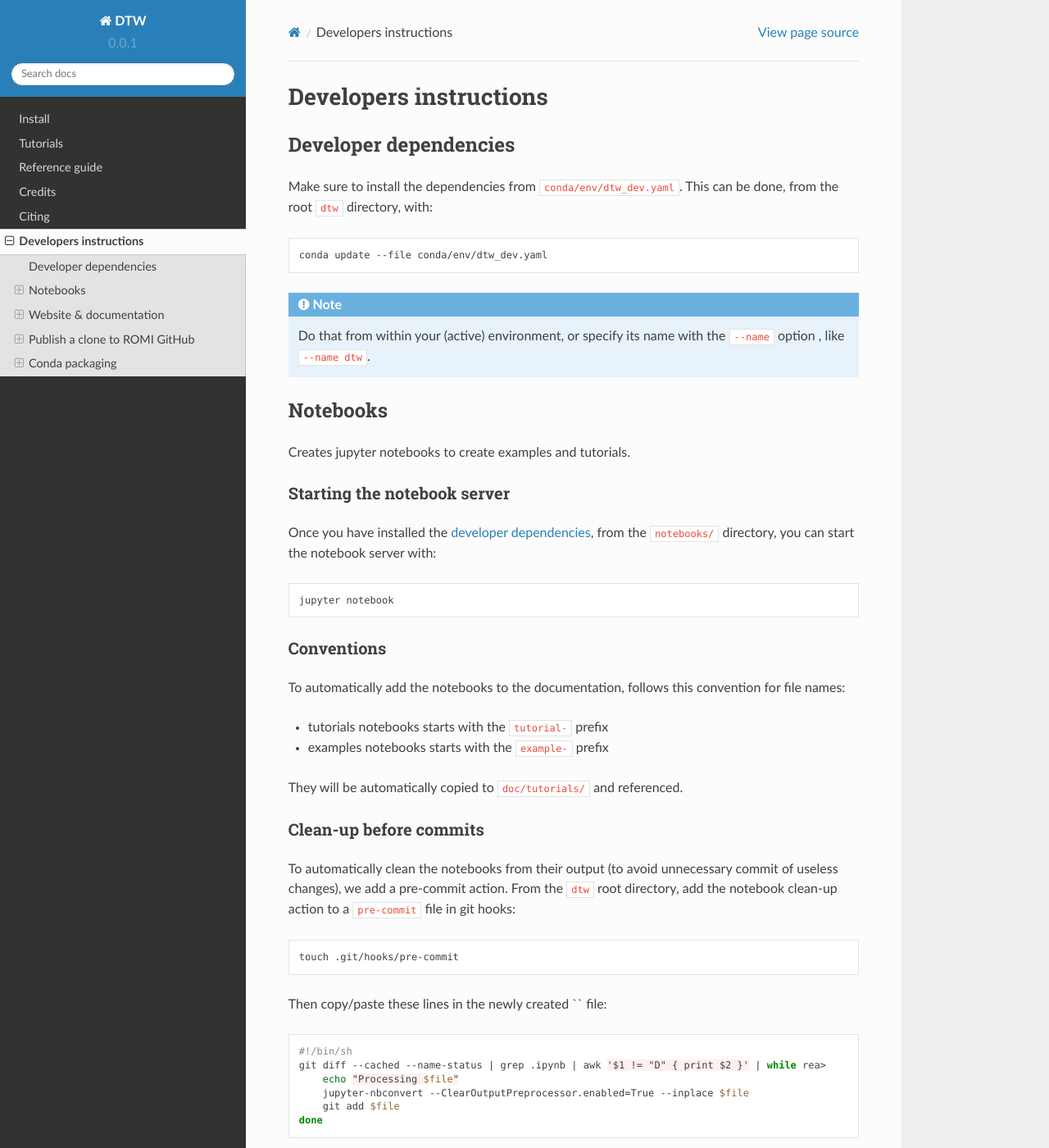
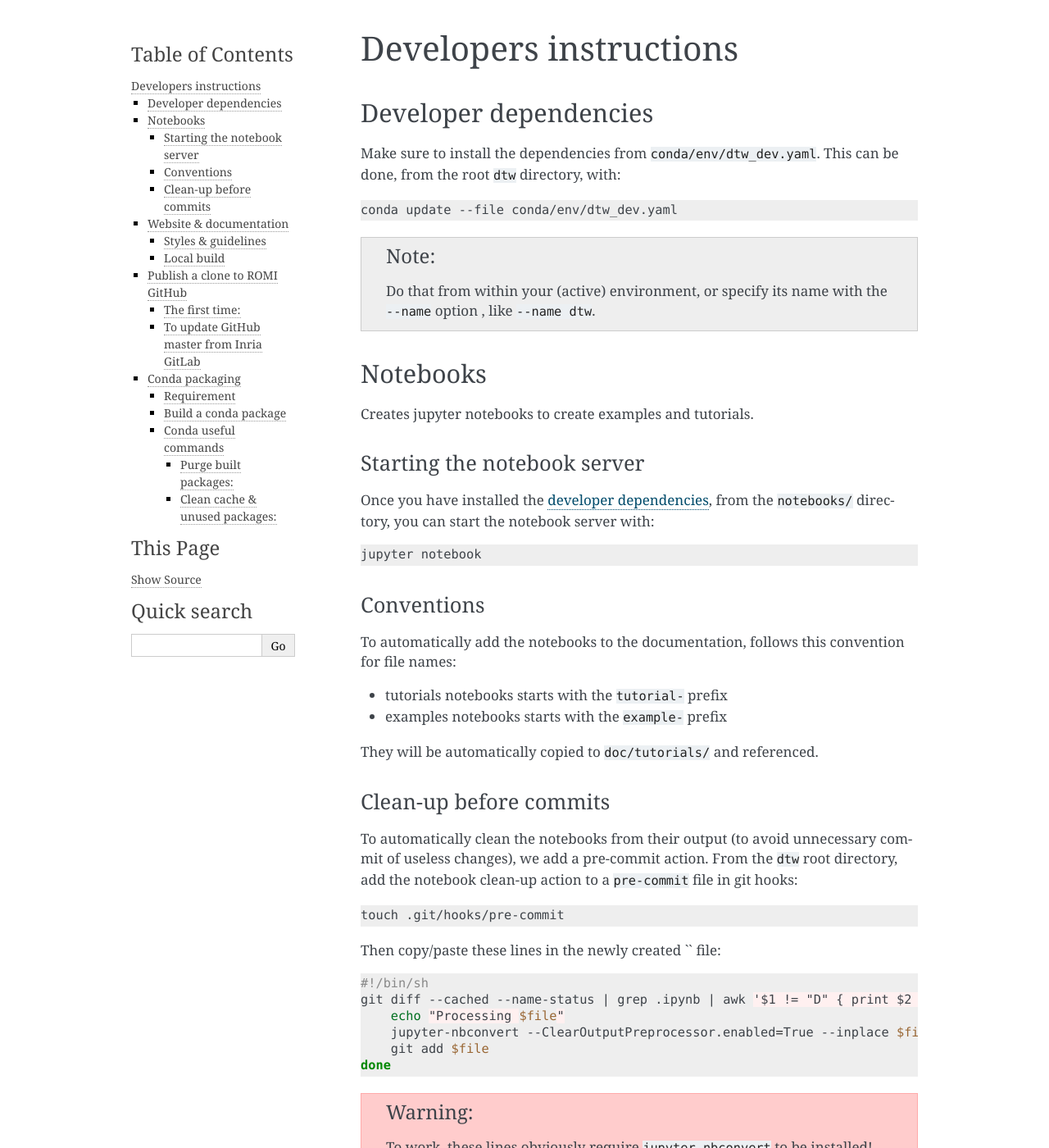
Before and after one commit to romi/dtw, a Sphinx documentation site: the page built from doc/source/developers.md, in a window 1280 px wide and 1400 px high. Shown: the whole window at 82% size. Built offline with Sphinx 7.4.7, drawn with Linux system fonts in a browser that asks for light colours; a script that is not in the unit is left out; comment, search, counter and statistics services are not loaded; the version number is read from the project's files by our own code; some of the changed text lies outside the part shown.

Commit message:
I hope it will fix it!

````diff
--- a/doc/source/_static/alabaster_custom.css
+++ b/doc/source/_static/alabaster_custom.css
@@ -1,11 +1,14 @@
 div.document {
     width: auto;
-    margin: 30px 50px 0 50px;
+    margin: 30px 150px 0 150px;
 }
 
 div.body {
     min-width: 680px;
     max-width: fit-content;
+}
+div.bodywrapper {
+    margin: 0 0 0 260px;
 }
 
 dl.py {
--- a/doc/source/conf.py
+++ b/doc/source/conf.py
@@ -143,6 +143,11 @@ with open("tutorials.md", "w+") as f:
         ref = ref.replace('_', ' ')
         f.write(f" - [{ref.capitalize()}](tutorials/{i})" + "\n")
 
+
+# Define if myst_nb will run the notebooks:
+# https://myst-nb.readthedocs.io/en/latest/use/execute.html#
+jupyter_execute_notebooks = "force"  # 'auto', 'off', 'force', 'cache'
+
 # -- Intersphinx -------------------------------------------------------------
 # Configuration for intersphinx: refer to the Python standard library.
 intersphinx_mapping = {'python': ('https://docs.python.org/3', None),
@@ -153,44 +158,21 @@ intersphinx_mapping = {'python': ('https://docs.python.org/3', None),
 # https://gist.github.com/bskinn/0e164963428d4b51017cebdb6cda5209
 
 # -- Options for HTML output -------------------------------------------------
-
 # The theme to use for HTML and HTML Help pages.  See the documentation for
 # a list of builtin themes.
 #
-html_theme = 'sphinx_rtd_theme'
+html_theme = 'alabaster'
 
 # Add any paths that contain custom static files (such as style sheets) here,
 # relative to this directory. They are copied after the builtin static files,
 # so a file named "default.css" will overwrite the builtin "default.css".
 html_static_path = ['_static']
 
-# html_css_files = ['alabaster_custom.css']
+if html_theme == 'alabaster':
+    html_css_files = ['alabaster_custom.css']
 
 
 # -- Plotly configuration ----------------------------------------------
 # Add this to render plotly figures:
-html_js_files = ["https://cdnjs.cloudflare.com/ajax/libs/require.js/2.3.4/require.min.js"]  # Does not work!
-
-# html_js_files = ["https://cdnjs.cloudflare.com/ajax/libs/require.js/2.3.4/require.min.js",
-#                  "https://cdn.plot.ly/plotly-latest.min.js"]
-
-# nbsphinx_prolog = r"""
-# .. raw:: html
-#
-#    <script src="http://cdnjs.cloudflare.com/ajax/libs/require.js/2.1.10/require.min.js"></script>
-#    <script>require=requirejs;</script>
-#    <script src="https://cdn.plot.ly/plotly-latest.min.js"></script>
-# """
-
-if html_theme == 'sphinx_rtd_theme':
-    # Next lines should be specific to RTD theme
-    ## SOURCE: https://github.com/spatialaudio/nbsphinx/issues/572#issuecomment-853389268
-    mathjax_path = 'https://cdn.jsdelivr.net/npm/mathjax@2/MathJax.js?config=TeX-AMS-MML_HTMLorMML'
-    mathjax2_config = {
-        'tex2jax': {
-            'inlineMath': [['$', '$'], ['\\(', '\\)']],
-            'processEscapes': True,
-            'ignoreClass': 'document',
-            'processClass': 'math|output_area',
-        }
-    }
+html_js_files = ["https://cdnjs.cloudflare.com/ajax/libs/require.js/2.3.4/require.min.js",
+                 "https://cdn.plot.ly/plotly-2.8.3.min.js"]  # Does not work!
--- a/doc/source/developers.md
+++ b/doc/source/developers.md
@@ -75,6 +75,11 @@ This will:
 
 You will then obtain a `build/` directory (under `doc/`) with an `index.html` file to open with your browser!
 
+Or run it with:
+```shell
+python -m http.server --directory doc/build/html/
+```
+And click or copy/paste the link (should be http://0.0.0.0:8000/)
 
 ## Publish a clone to ROMI GitHub
 
````
Also changed, not shown: 1 other file.
